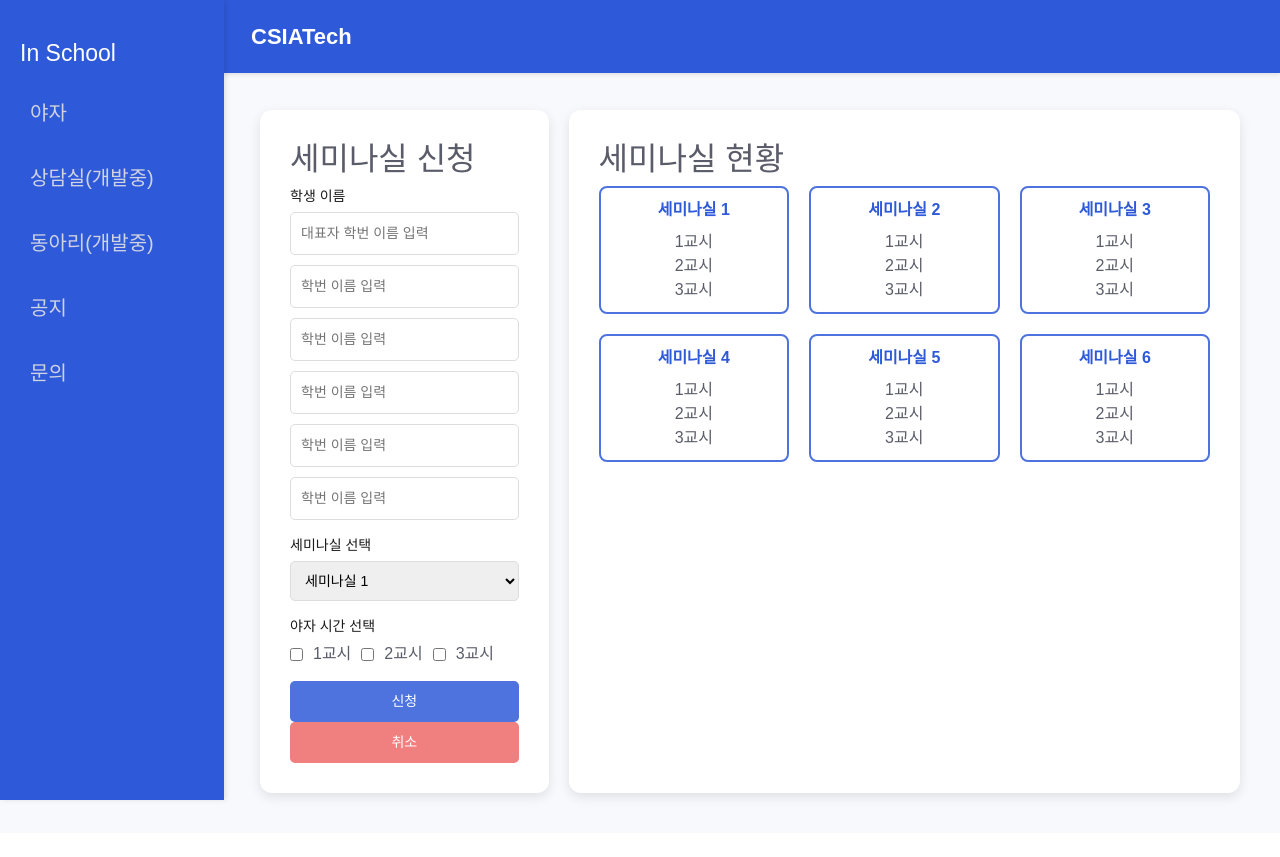
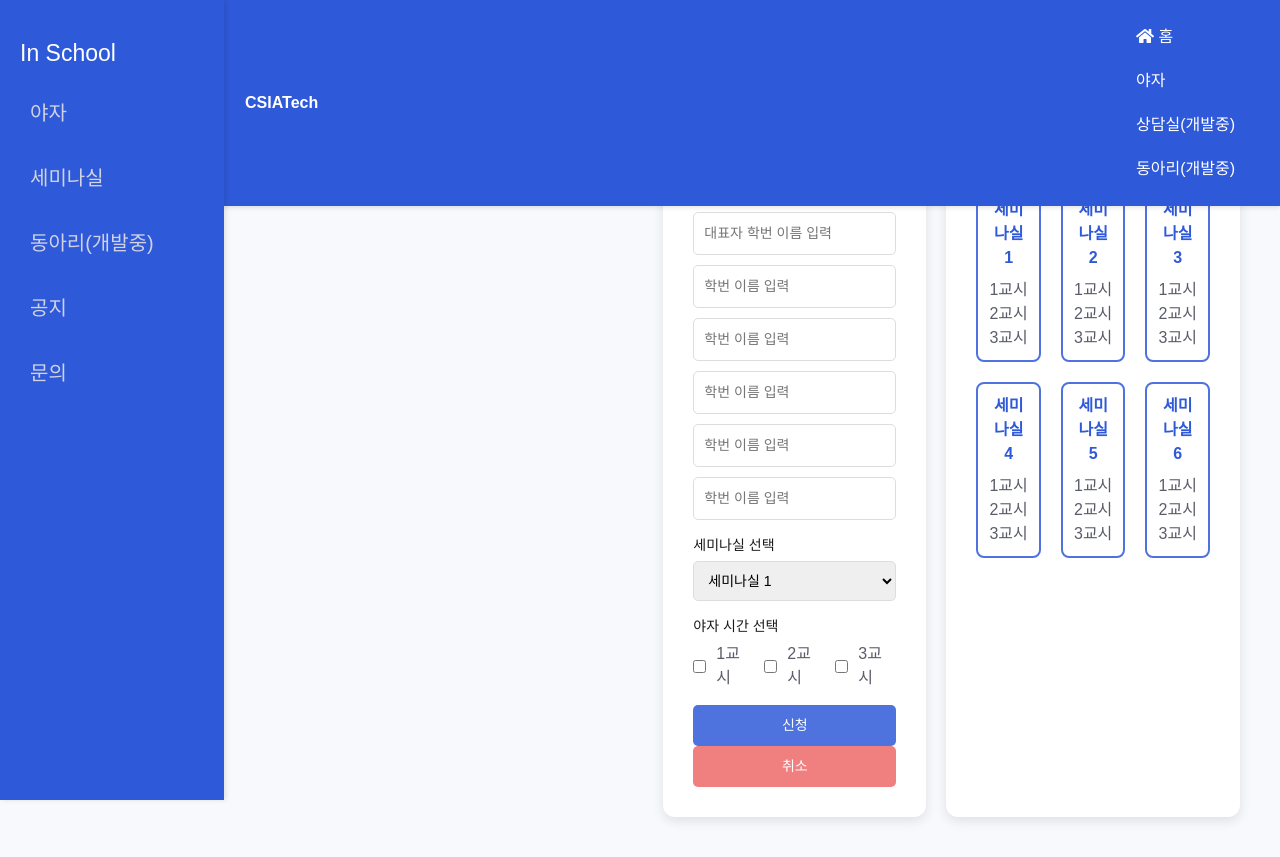
Before and after one commit to IamEunjae/CSIAOnline-public, a Django app: page /seminar/ in a window 1280 px wide. Before the commit the page ends 802 px from the top, so only its background shows below. Run offline with Django 5.2, Linux system fonts and the light colour scheme; a user stored in the database is signed in; parts of the project's set-up code (start-up, migrations or seed data) failed here and were passed over; some libraries are stand-ins or nearby versions; some web fonts are replaced.

Commit message:
seminar navbar fix, room clear

```diff
--- a/CSIAOnline/club/templates/comingsoon2.html
+++ b/CSIAOnline/club/templates/comingsoon2.html
@@ -386,7 +386,7 @@
       <h2>In School</h2>
       <ul>
           <li><a class="nav-link" value="yaja">야자</a></li>
-          <!-- <li><a class="nav-link" value="seminar">세미나실</a></li> -->
+          <li><a class="nav-link"  value="seminar">세미나실</a></li>
           <li><a class="nav-link" value="club">동아리(개발중)</a></li>
       </ul>
       <div class="footer">
--- a/CSIAOnline/counsel/templates/comingsoon.html
+++ b/CSIAOnline/counsel/templates/comingsoon.html
@@ -386,7 +386,7 @@
       <h2>In School</h2>
       <ul>
           <li><a class="nav-link" value="yaja">야자</a></li>
-          <!-- <li><a class="nav-link" value="seminar">세미나실</a></li> -->
+          <li><a class="nav-link"  value="seminar">세미나실</a></li>
           <li><a class="nav-link" value="club">동아리(개발중)</a></li>
       </ul>
       <div class="footer">
--- a/CSIAOnline/questions/templates/questions.html
+++ b/CSIAOnline/questions/templates/questions.html
@@ -409,7 +409,7 @@
       <h2>In School</h2>
       <ul>
           <li><a class="nav-link" value="yaja">야자</a></li>
-          <!-- <li><a class="nav-link" id = "working" value="seminar">세미나실</a></li> -->
+          <li><a class="nav-link"  value="seminar">세미나실</a></li>
           <li><a class="nav-link" id = "working"value="club">동아리(개발중)</a></li>
       </ul>
       <div class="footer">
--- a/CSIAOnline/seminar/templates/seminar.html
+++ b/CSIAOnline/seminar/templates/seminar.html
@@ -30,6 +30,19 @@
             flex-direction: column;
             height: 100vh;
             margin: 0;
+        }
+        .blue-box {
+            background-color: #4e73df;
+            color: white;
+            padding: 20px;
+            width: 75vw; /* 75% of the viewport width */
+            height: 50px; /* 75% of the viewport height */
+            font-size: 20px;
+            text-align: center;
+            display: flex;
+            justify-content: center;
+            align-items: center;
+            box-sizing: border-box;
         }
 
         .sidebar {
@@ -90,6 +103,23 @@
             align-items: center;
             box-shadow: 0 2px 4px rgba(0, 0, 0, 0.1);
             z-index: 1;
+        }
+
+        .navbar .nav-item {
+            margin-right: 20px;
+        }
+
+        .navbar .nav-link {
+            color: #ffffff;
+            font-size: 16px;
+            text-decoration: none;
+            padding: 10px;
+            border-radius: 5px;
+            transition: background-color 0.3s, color 0.3s;
+        }
+
+        .navbar .nav-link:hover {
+            background-color: #4e73df;
         }
 
         .navbar-brand {
@@ -293,7 +360,7 @@
         <h2>In School</h2>
         <ul>
             <li><a class="nav-link" value="yaja">야자</a></li>
-            <li><a class="nav-link" id="working" value="counsel">상담실(개발중)</a></li>
+            <li><a class="nav-link"  value="seminar">세미나실</a></li>
             <li><a class="nav-link" id="working" value="club">동아리(개발중)</a></li>
         </ul>
         <div class="footer">
@@ -307,12 +374,33 @@
 
     <!-- Topbar -->
     <nav class="navbar">
-        <a class="navbar-brand nav-link" value="home" href="#">CSIATech</a>
+        <a class="navbar-brand nav-link" value = "home" href="#">CSIATech</a>
+        <!-- Topbar Navbar -->
+        <ul class="navbar-nav ml-auto">
+            <li class="nav-item">
+                <a class="nav-link" value = "home">
+                    <i class="fas fa-home"></i>
+                    <span>홈</span>
+                </a>
+                <a class="nav-link" value = "yaja">
+                    <span>야자</span>
+                </a>
+                <a class="nav-link" id = "working" value = "counsel">
+                    <span>상담실(개발중)</span>
+                </a>
+                <a class="nav-link" id = "working" value = "club">
+                    <span>동아리(개발중)</span>
+                </a>
+            </li>
+        </ul>
     </nav>
     <!-- End of Topbar -->
 
     <!-- Content Wrapper -->
     <div class="content-wrapper">
+        <div class="blue-box">
+            매일 5시 30분 이후 세미나실 신청은 반영되지 않습니다
+        </div>
         <!-- Form Section -->
         <div class="form-container">
             <form id="reservation-form">
--- a/CSIAOnline/yaja/templates/yaja.html
+++ b/CSIAOnline/yaja/templates/yaja.html
@@ -333,7 +333,7 @@
         <h2>In School</h2>
         <ul>
             <li><a class="nav-link" value="yaja">야자</a></li>
-            <!-- <li><a class="nav-link" id = "working" value="seminar">세미나실</a></li> -->
+            <li><a class="nav-link"  value="seminar">세미나실</a></li>
             <li><a class="nav-link" id = "working" value="club">동아리(개발중)</a></li>
         </ul>
         <div class="footer">
```
Also changed, not shown: other parts of CSIAOnline/seminar/templates/seminar.html (+42 -5 lines), CSIAOnline/seminar/management/commands/clear_room.py (added, +21 -0 lines).
